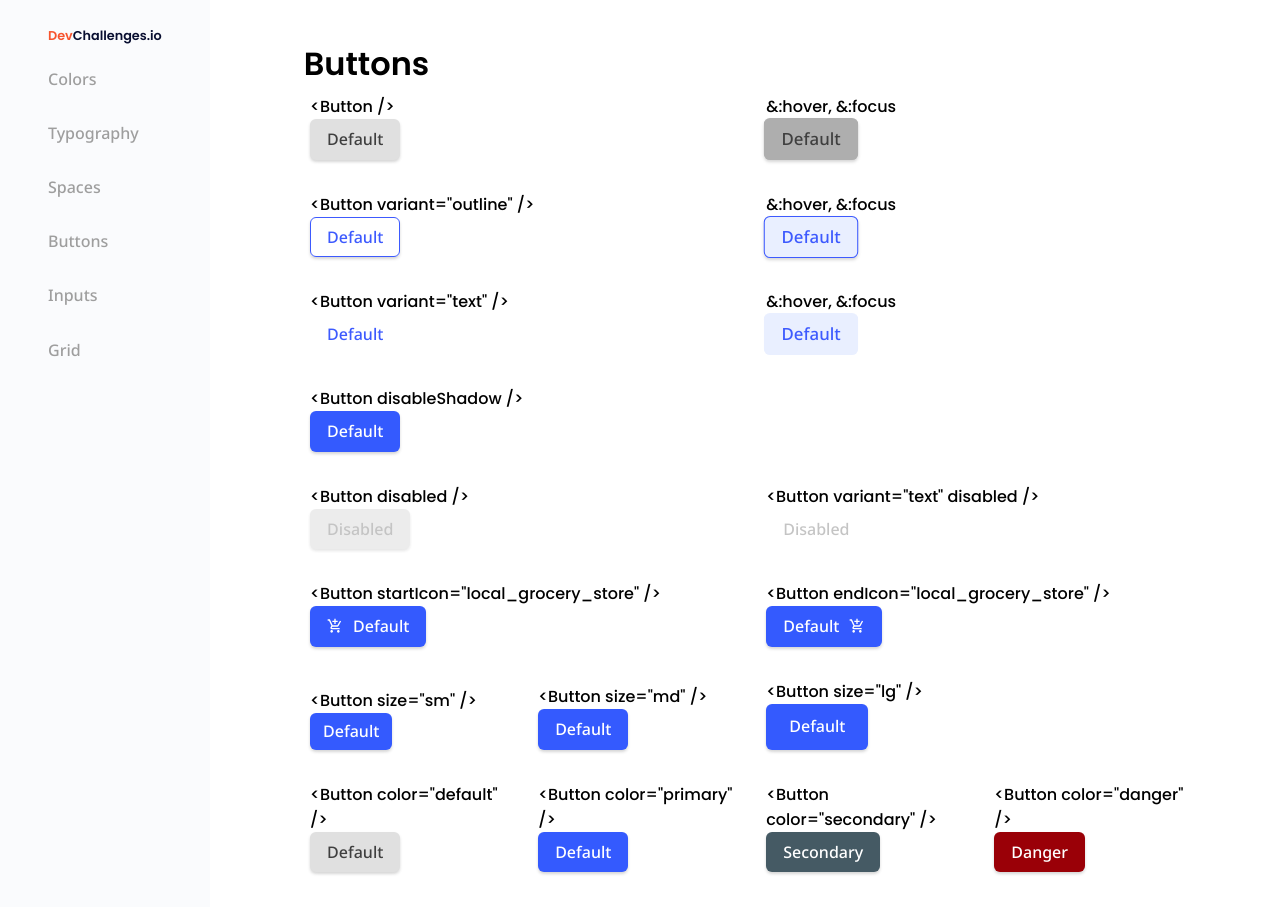
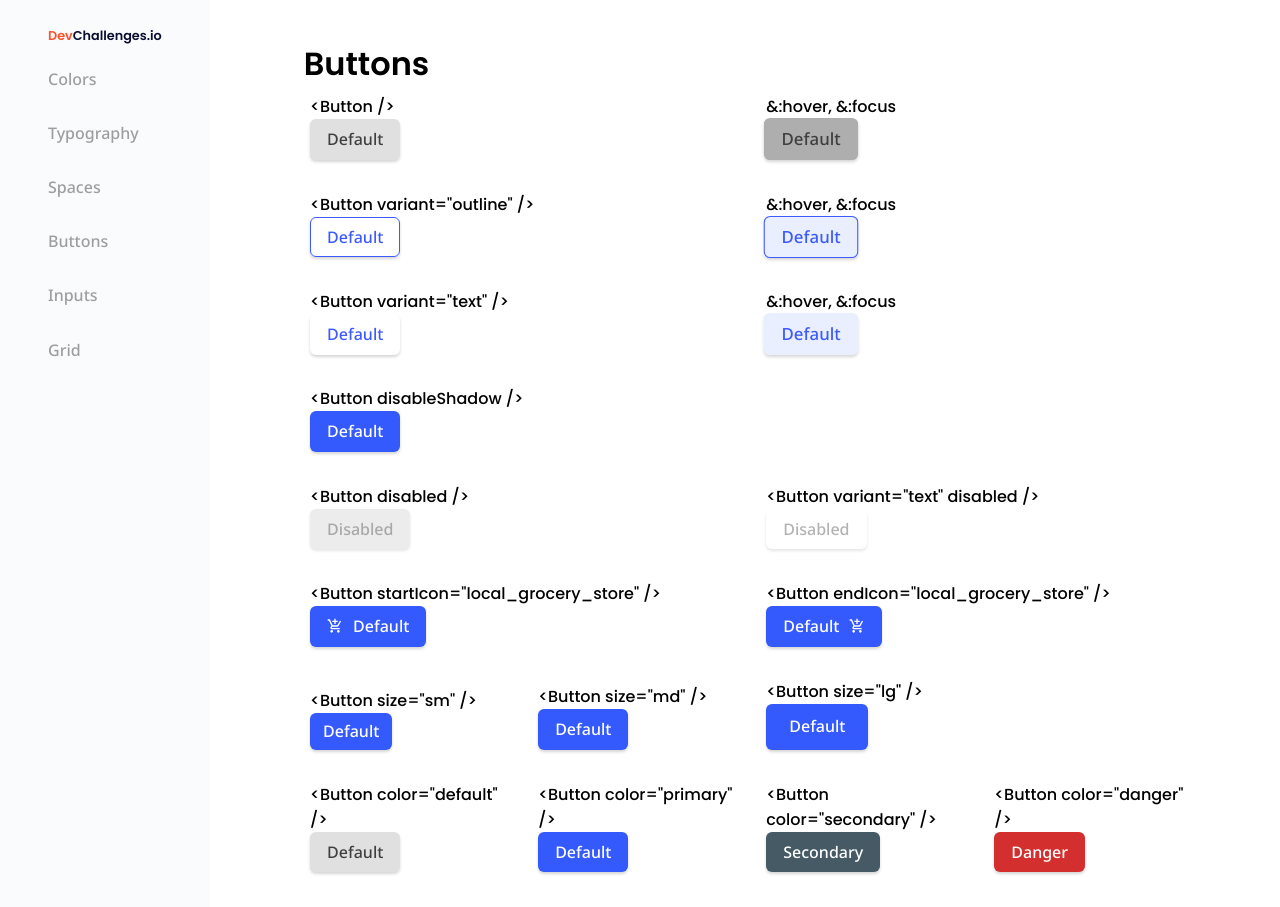
Before and after one commit to jorgeguedess/devChallenges-button-component, a React (Create React App) app: page / in a window 1280 px wide. Shown: the top 907 px of the page. Built offline with nearby package versions, Linux system fonts and the light colour scheme.

Commit message:
adjusted properties

```diff
--- a/src/Components/Button/Button.module.css
+++ b/src/Components/Button/Button.module.css
@@ -40,9 +40,9 @@
 
 /* Button Variant */
 .outline {
-  background-color: transparent;
+  background-color: inherit;
   color: #3d5afe;
-  border-color: #3d5afe;
+  border-color: inherit;
 }
 .outline:hover,
 .outline:focus,
@@ -50,21 +50,32 @@
   background-color: rgba(41, 98, 255, 0.1);
 }
 .text {
-  background-color: transparent;
-  border-color: transparent;
-  box-shadow: none;
+  background-color: transparent !important;
   color: #3d5afe;
 }
 .text:hover,
 .text:focus,
 .text.active {
-  background-color: rgba(41, 98, 255, 0.1);
+  background-color: rgba(41, 98, 255, 0.1) !important;
 }
+.text.default {
+  color: #3f3f3f !important;
+}
+.text.primary {
+  color: #345afe !important;
+}
+.text.secondary {
+  color: #455a64 !important;
+}
+.text.danger {
+  color: #d32f2f !important;
+}
+
 
 /* Button Disabled */
 .disabled {
   background: #e0e0e0;
-  color: #9e9e9e;
+  color: rgba(0, 0, 0, 0.5);
   opacity: 0.6;
   cursor: not-allowed;
 }
@@ -77,7 +88,7 @@
   background: none;
 }
 .disabledShadow {
-  box-shadow: none;
+  box-shadow: none !important;
 }
 
 /* Button Icon */
@@ -113,24 +124,16 @@
 /* Button Color */
 .primary {
   background-color: #345afe;
-  color: #fff;
+  color: #fff !important;
 }
 .primary:hover,
 .primary:focus,
 .primary.active {
   background-color: #0039cb;
 }
-.default {
-  background-color: var(--bg-button);
-}
-.default:hover,
-.default:focus,
-.default.active {
-  --bg-button: #aeaeae;
-}
 .secondary {
   background-color: #455a64;
-  color: #fff;
+  color: #fff !important;
 }
 .secondary:hover,
 .secondary:focus,
@@ -139,19 +142,10 @@
 }
 .danger {
   background-color: #d32f2f;
-  color: #fff;
+  color: #fff !important;
 }
 .danger:hover,
 .danger:focus,
 .danger.active {
   background-color: #9a0007;
 }
-
-.danger {
-  background: #9a0007;
-}
-
-.secondary {
-  background-color: #455a64;
-  color: #fff;
-}
```
